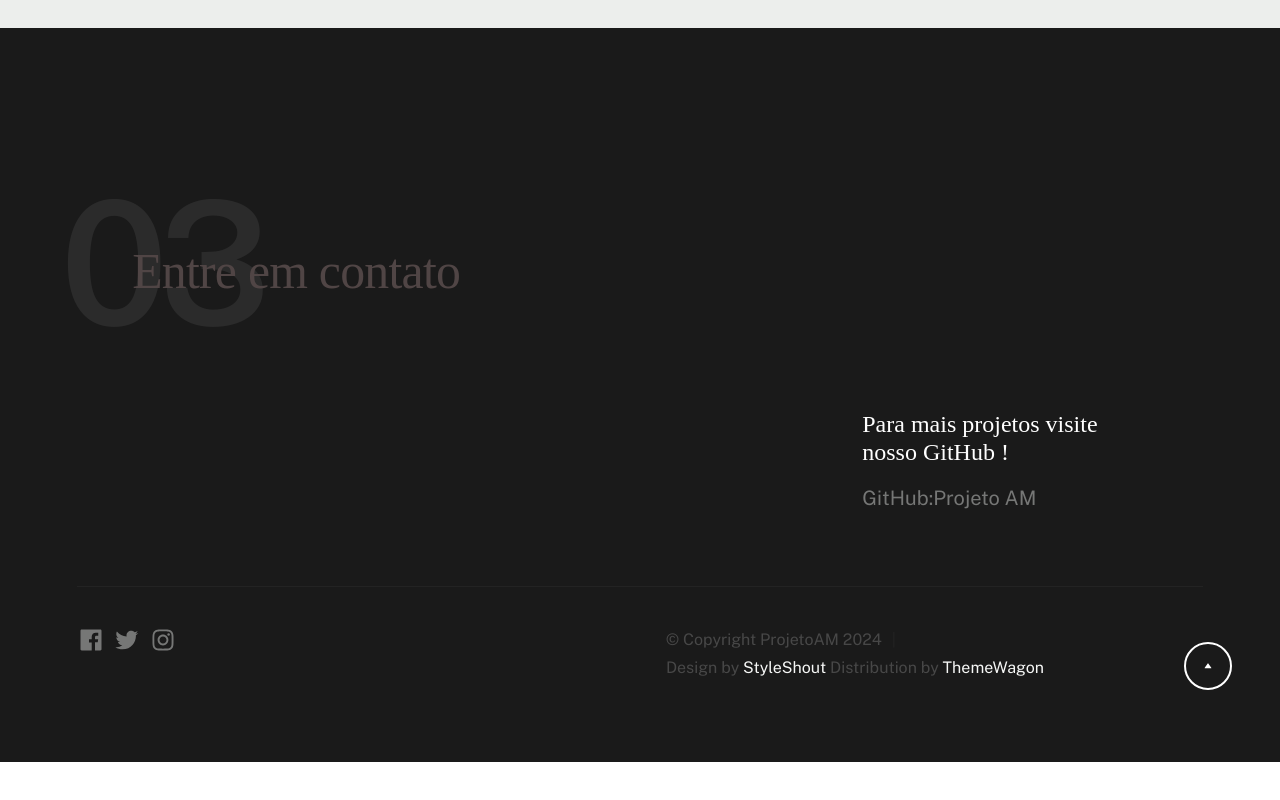
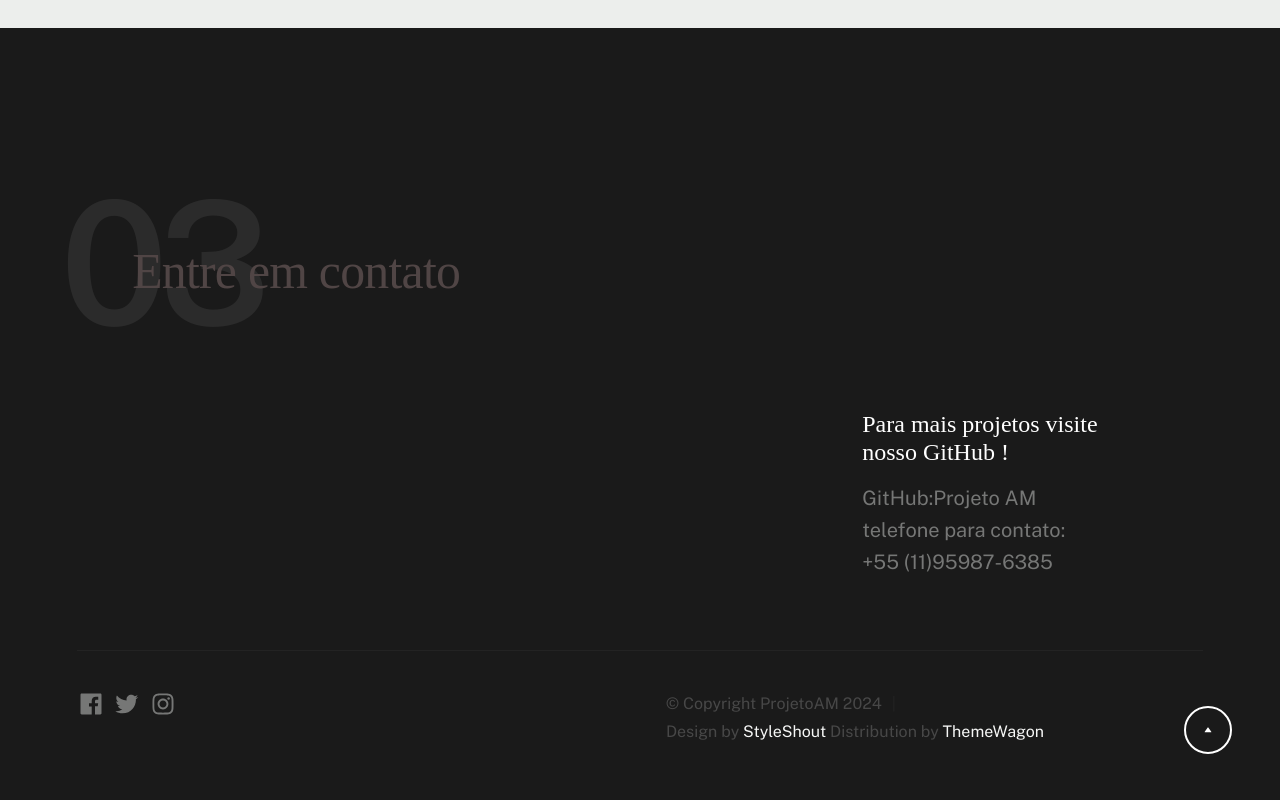
Before and after one commit to KevinSouza17/projetoAM, a plain HTML site: page index.html in a window 1280 px wide. Shown: the part 4467-5267 px from the top of the page. Before the commit the page ends 5229 px from the top, so only its background shows below. Drawn offline with nearby package versions, Linux system fonts and the light colour scheme; a web font is replaced by a local one.

Commit message:
entre em contato

```diff
--- a/index.html
+++ b/index.html
@@ -383,6 +383,7 @@
                             <ul class="link-list">
                                 <li><a href="mailto:#0"></a></li>
                                 <li><a href="https://github.com/KevinSouza17">GitHub:Projeto AM</a></li>
+                                <li>telefone para contato: +55 (11)95987-6385</li>
                             </ul>
                         </div>
                     </div>
```
